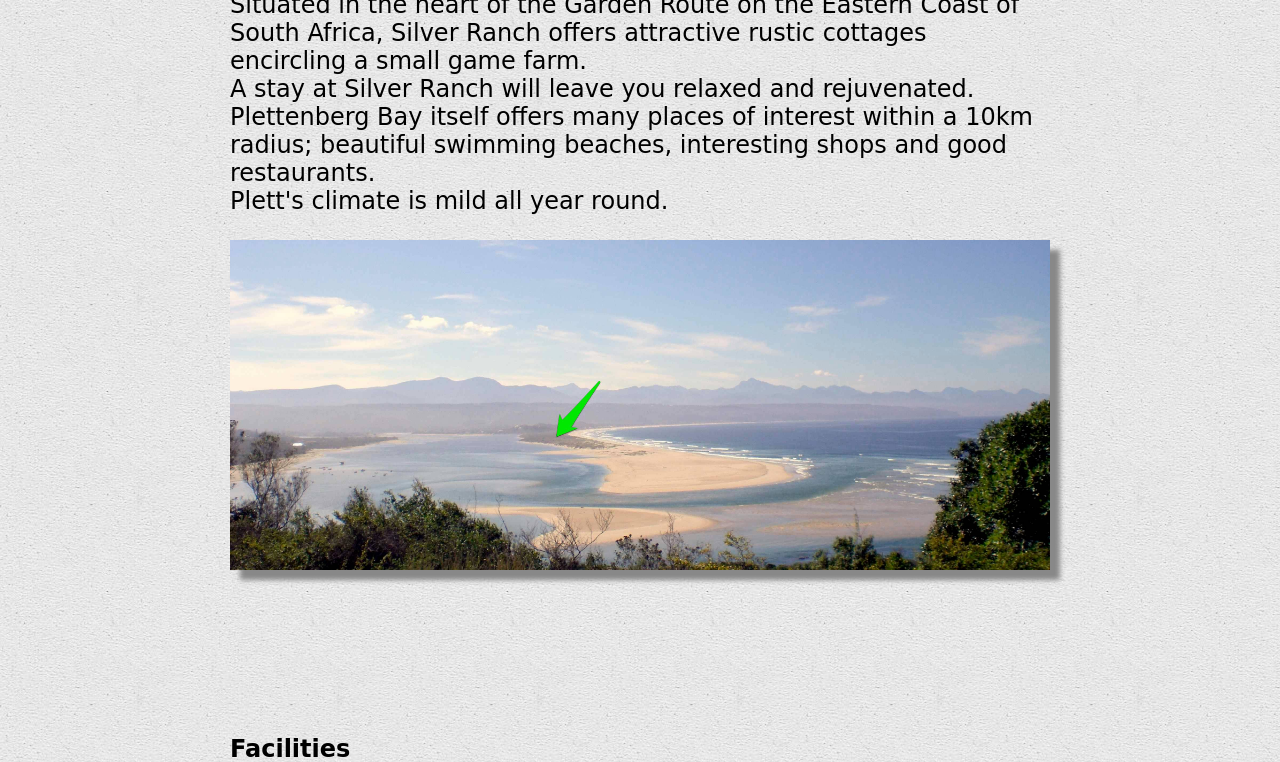
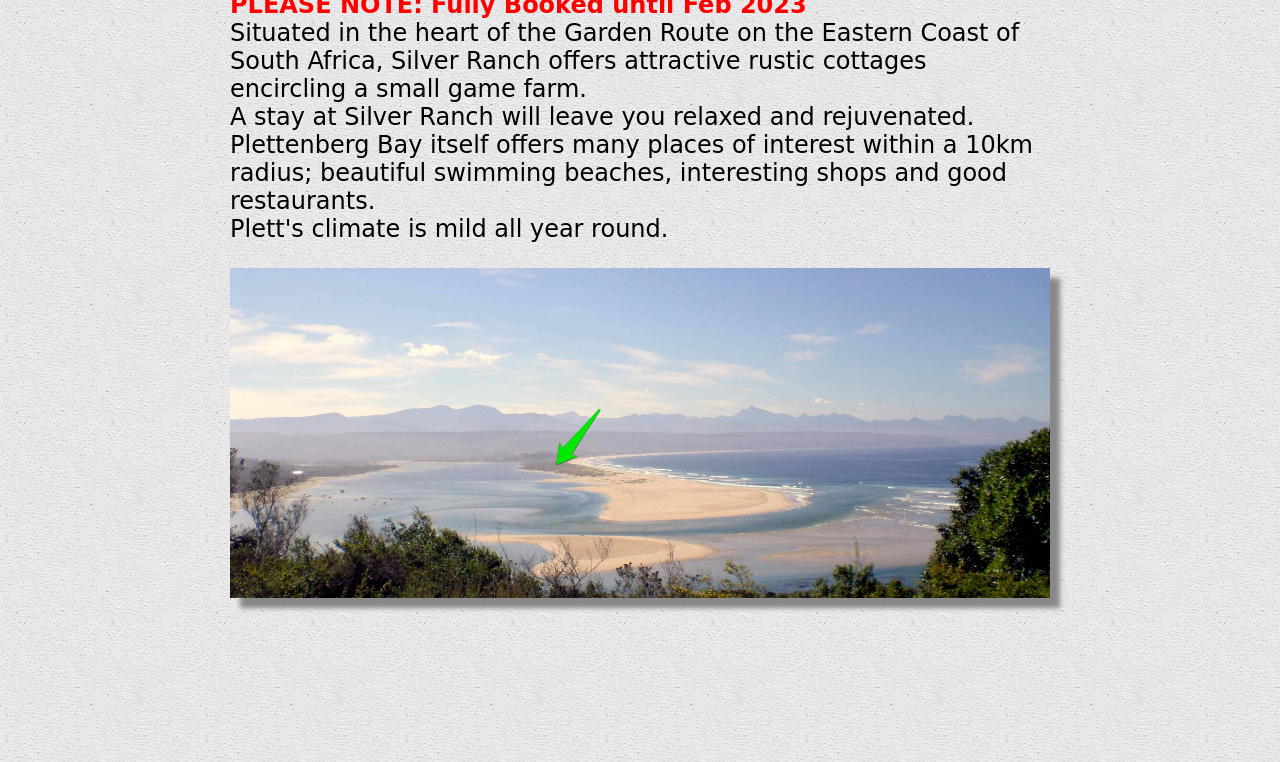
Before and after one commit to simonrentzke/sr, a plain HTML site: page index.html in a window 1280 px wide. Shown: the part 338-1100 px from the top of the page. Drawn offline with nearby package versions, Linux system fonts and the light colour scheme; a web font is replaced by a local one.

Commit message:
Update index.html

```diff
--- a/index.html
+++ b/index.html
@@ -33,6 +33,7 @@
         <div class='main-content'>
           <section>
             <h2 id='about'>About</h2>
+            <h3 style='color:red'> PLEASE NOTE: Fully Booked until Feb 2023</h3>
             <p>Situated in the heart of the Garden Route on the Eastern Coast of South Africa, Silver Ranch offers attractive rustic cottages encircling a small game farm.</p>
             <p>A stay at Silver Ranch will leave you relaxed and rejuvenated.</p>
             <p>Plettenberg Bay itself offers many places of interest within a 10km radius; beautiful swimming beaches, interesting shops and good restaurants.</p>
```
